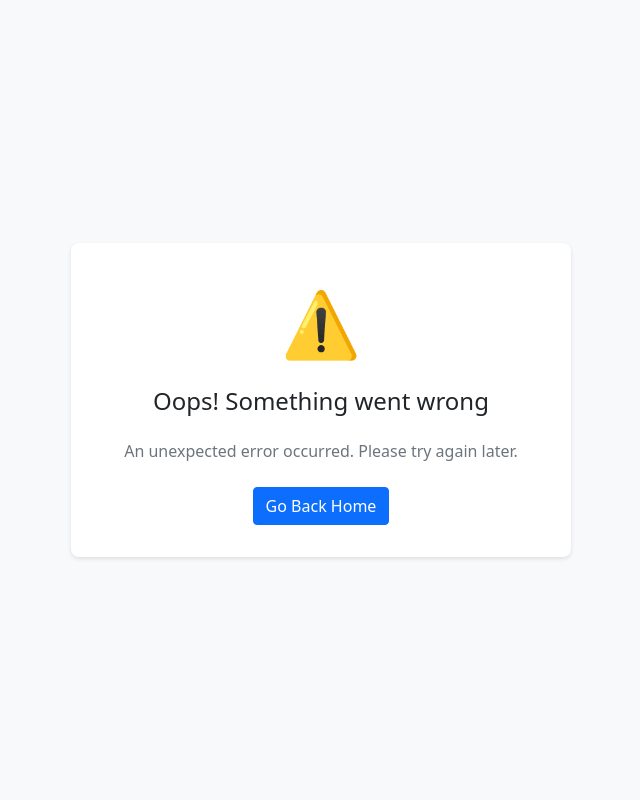
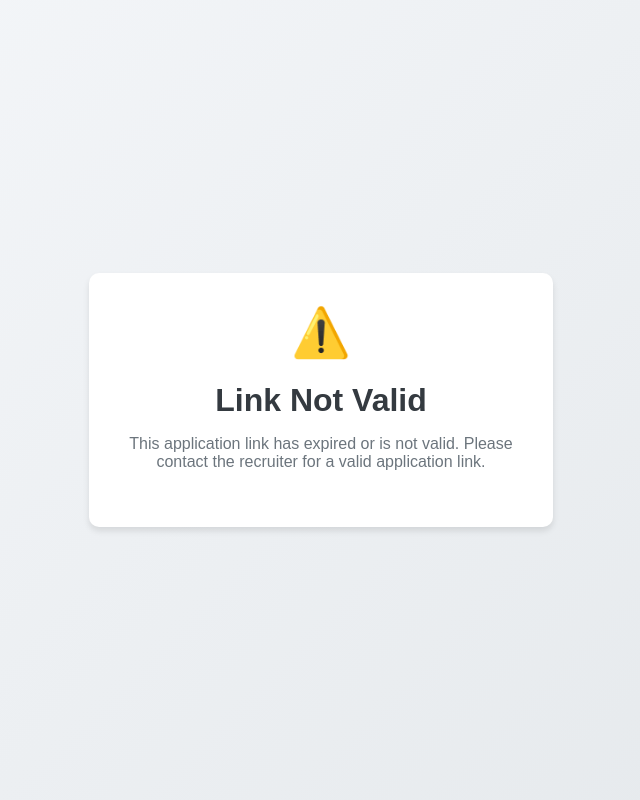
Before and after one commit to mahirtantod/RecruitEase, a Flask app: template templates/error.html in a window 1280 px wide. Shown: the whole page, without its empty margins (319-959 px from the left). Run offline with Flask 3, Linux system fonts and the light colour scheme; the template is opened without the code that fills it, so the values that code supplies are empty.

Commit message:
removed go back to home option --> Update error.html

```diff
--- a/templates/error.html
+++ b/templates/error.html
@@ -3,38 +3,45 @@
 <head>
     <meta charset="UTF-8">
     <meta name="viewport" content="width=device-width, initial-scale=1.0">
-    <title>Error</title>
-    <link href="https://cdn.jsdelivr.net/npm/bootstrap@5.1.3/dist/css/bootstrap.min.css" rel="stylesheet">
+    <title>Error - RecruitEase</title>
     <style>
         body {
+            font-family: Arial, sans-serif;
+            display: flex;
+            justify-content: center;
+            align-items: center;
             height: 100vh;
-            display: flex;
-            align-items: center;
-            justify-content: center;
-            background-color: #f8f9fa;
+            margin: 0;
+            background: linear-gradient(135deg, #f5f7fa 0%, #e4e8eb 100%);
         }
         .error-container {
             text-align: center;
             padding: 2rem;
             background: white;
-            border-radius: 8px;
-            box-shadow: 0 2px 4px rgba(0,0,0,0.1);
-            max-width: 500px;
-            width: 90%;
+            border-radius: 10px;
+            box-shadow: 0 4px 6px rgba(0, 0, 0, 0.1);
+            max-width: 400px;
         }
         .error-icon {
-            font-size: 4rem;
+            font-size: 48px;
             color: #dc3545;
             margin-bottom: 1rem;
+        }
+        h1 {
+            color: #343a40;
+            margin-bottom: 1rem;
+        }
+        p {
+            color: #6c757d;
+            margin-bottom: 1.5rem;
         }
     </style>
 </head>
 <body>
     <div class="error-container">
         <div class="error-icon">⚠️</div>
-        <h1 class="h4 mb-4">Oops! Something went wrong</h1>
-        <p class="text-muted mb-4">{{ message if message else 'An unexpected error occurred. Please try again later.' }}</p>
-        <a href="/" class="btn btn-primary">Go Back Home</a>
+        <h1>Link Not Valid</h1>
+        <p>This application link has expired or is not valid. Please contact the recruiter for a valid application link.</p>
     </div>
 </body>
 </html>
```
